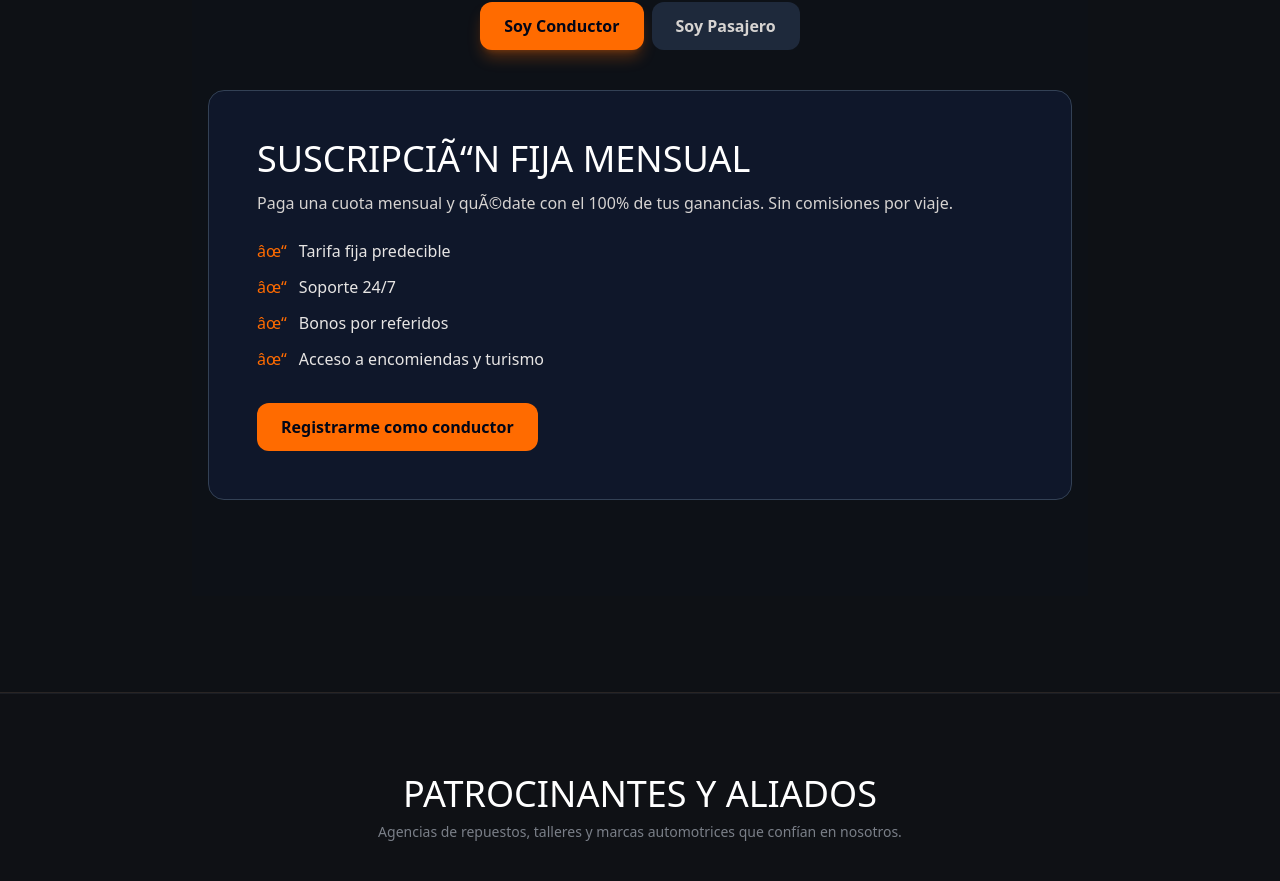
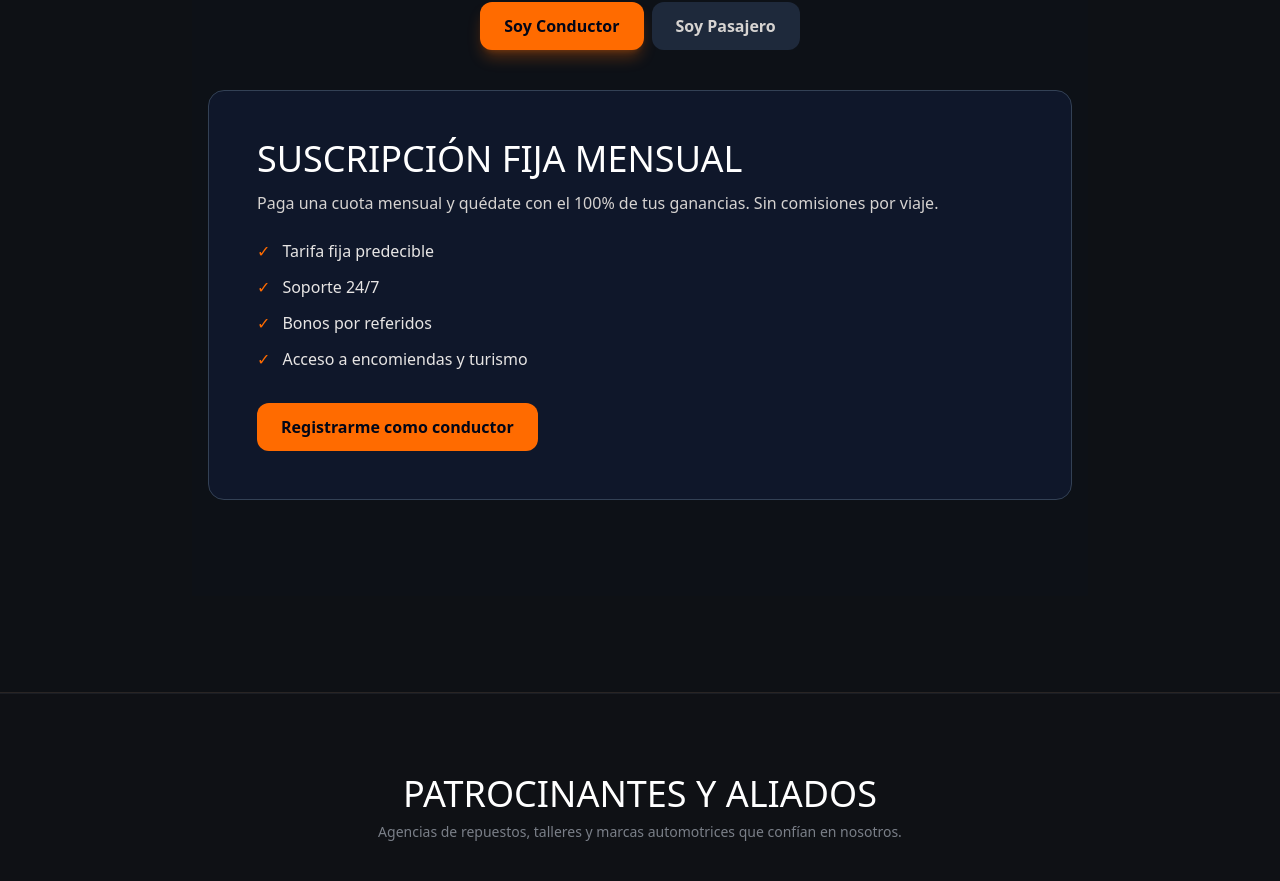
Before and after one commit to zander-doc/llegateapp, a React (Vite) app: page / in a window 1280 px wide. Shown: the part 10794-11675 px from the top of the page. Built offline with nearby package versions, Linux system fonts and the light colour scheme; a web font is replaced by a local one.

Commit message:
Fix mojibake in AuthTabs.tsx (UTF-8 encoding)

```diff
--- a/src/components/AuthTabs.tsx
+++ b/src/components/AuthTabs.tsx
@@ -12,20 +12,20 @@ export default function AuthTabs() {
           </div>
           {tab === "driver" ? (
             <div className="rounded-2xl bg-slate-900 border border-slate-700 p-8 md:p-12">
-              <h3 className="font-bebas_neue text-4xl text-white">SUSCRIPCIÃ“N FIJA MENSUAL</h3>
-              <p className="mt-3 text-stone-300">Paga una cuota mensual y quÃ©date con el 100% de tus ganancias. Sin comisiones por viaje.</p>
+              <h3 className="font-bebas_neue text-4xl text-white">SUSCRIPCIÓN FIJA MENSUAL</h3>
+              <p className="mt-3 text-stone-300">Paga una cuota mensual y quédate con el 100% de tus ganancias. Sin comisiones por viaje.</p>
               <ul className="mt-6 space-y-3 text-stone-200">
-                <li className="flex items-center gap-3"><span className="text-neonOrange-500">âœ“</span> Tarifa fija predecible</li>
-                <li className="flex items-center gap-3"><span className="text-neonOrange-500">âœ“</span> Soporte 24/7</li>
-                <li className="flex items-center gap-3"><span className="text-neonOrange-500">âœ“</span> Bonos por referidos</li>
-                <li className="flex items-center gap-3"><span className="text-neonOrange-500">âœ“</span> Acceso a encomiendas y turismo</li>
+                <li className="flex items-center gap-3"><span className="text-neonOrange-500">✓</span> Tarifa fija predecible</li>
+                <li className="flex items-center gap-3"><span className="text-neonOrange-500">✓</span> Soporte 24/7</li>
+                <li className="flex items-center gap-3"><span className="text-neonOrange-500">✓</span> Bonos por referidos</li>
+                <li className="flex items-center gap-3"><span className="text-neonOrange-500">✓</span> Acceso a encomiendas y turismo</li>
               </ul>
               <button className="mt-8 px-6 py-3 rounded-xl bg-neonOrange-500 text-slate-950 font-bold hover:bg-neonOrange-400 transition-colors">Registrarme como conductor</button>
             </div>
           ) : (
             <div className="rounded-2xl bg-slate-900 border border-slate-700 p-8 md:p-12 text-center">
               <h3 className="font-bebas_neue text-4xl text-white">DESCARGA LA APP</h3>
-              <p className="mt-3 text-stone-300">Escanea el cÃ³digo QR y comienza a moverte hoy mismo.</p>
+              <p className="mt-3 text-stone-300">Escanea el código QR y comienza a moverte hoy mismo.</p>
               <div className="mt-8 mx-auto w-48 h-48 rounded-2xl bg-white flex items-center justify-center">
                 <div className="grid grid-cols-5 gap-1">
                   {Array.from({ length: 25 }).map((_, i) => (
```
